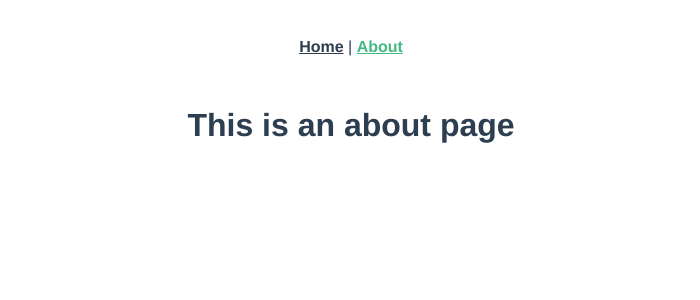
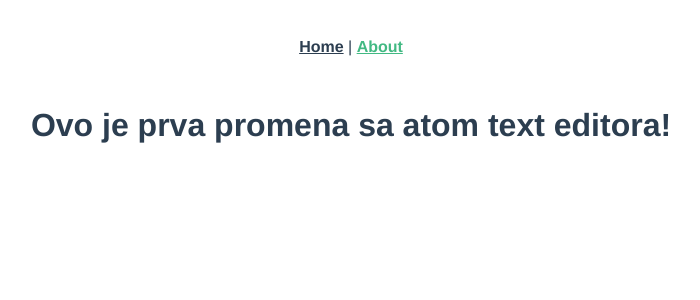
Before and after one commit to BorisVukelic/CarSearch, a Vue app in the folder carsearch/: page /about in a window 1280 px wide. Shown: the top 300 px of the page, without its empty margins (289-989 px from the left). Built offline with nearby package versions, Linux system fonts and the light colour scheme.

Commit message:
prva promena iz atoma, test

```diff
--- a/carsearch/src/views/About.vue
+++ b/carsearch/src/views/About.vue
@@ -1,5 +1,5 @@
 <template>
   <div class="about">
-    <h1>This is an about page</h1>
+    <h1>Ovo je prva promena sa atom text editora!</h1>
   </div>
 </template>
```
